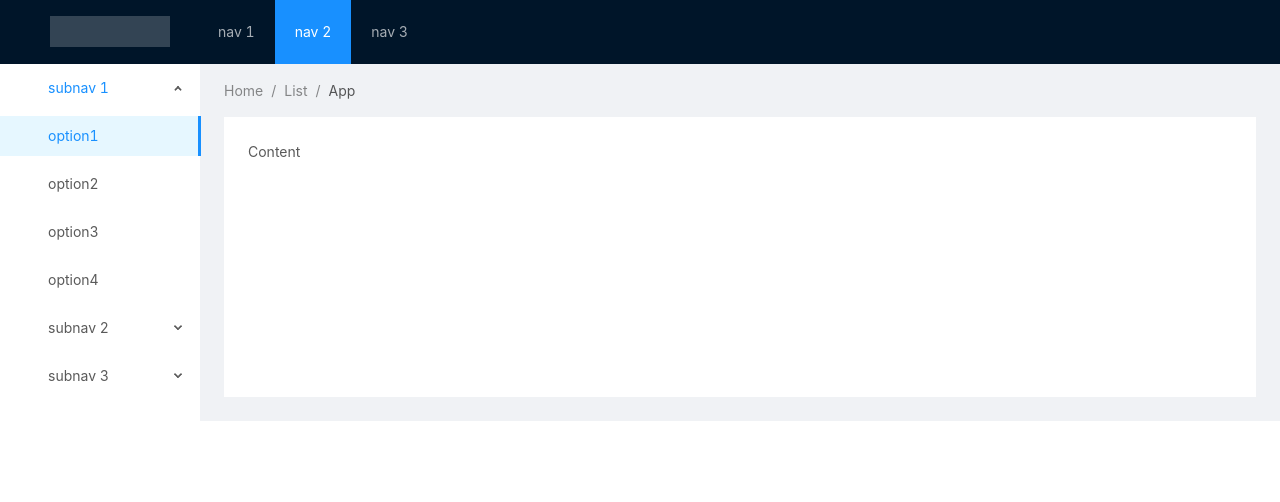
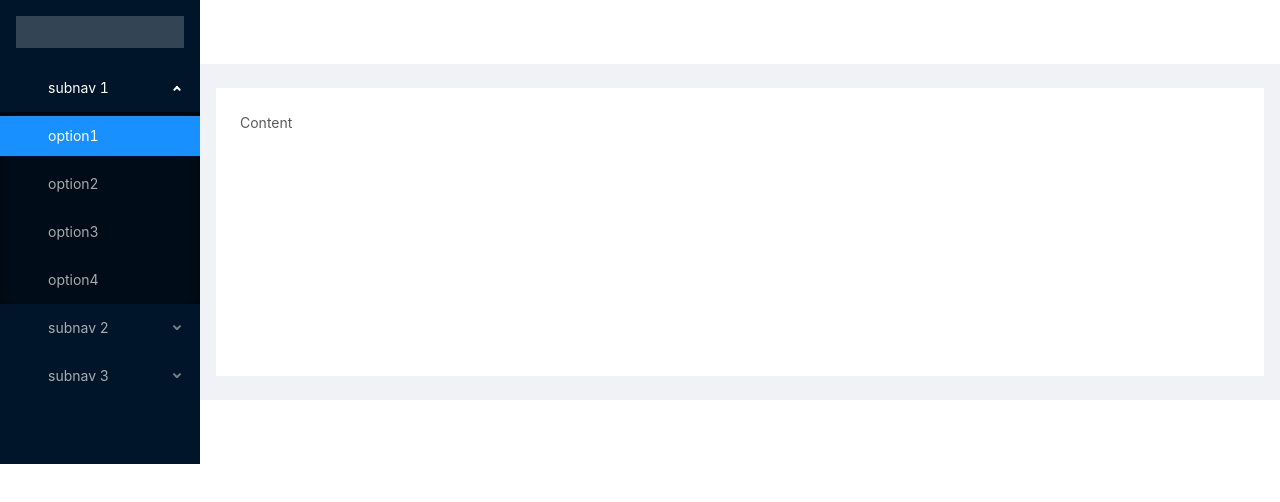
Before and after one commit to ttfllyclcgw/wyymusic, a Vue app: page /#/ in a window 1280 px wide. Shown: the top 502 px of the page. Built offline with nearby package versions, Linux system fonts and the light colour scheme.

Commit message:
5.增加主界面样式1

```diff
--- a/babel.config.js
+++ b/babel.config.js
@@ -3,10 +3,10 @@ module.exports = {
     '@vue/app'
   ],
   /** babel-plugin-import(用于按需加载组件代码和样式的babel插件) */
-  plugins:[
+  /**plugins:[
     [
       "import",
       {libraryName: "ant-design-vue", libraryDirectory: "es", style: true}
     ]
-  ]
+  ]*/
 }
--- a/src/components/Menu.vue
+++ b/src/components/Menu.vue
@@ -1,21 +1,9 @@
 <template>
-   <a-layout id="components-layout-demo-top-side-2">
-    <a-layout-header class="header">
+  <a-layout id="components-layout-demo-custom-trigger">
+    <a-layout-sider v-model="collapsed" :trigger="null" collapsible>
       <div class="logo" />
       <a-menu
-        theme="dark"
-        mode="horizontal"
-        :default-selected-keys="['2']"
-        :style="{ lineHeight: '64px' }">
-        <a-menu-item key="1">nav 1</a-menu-item>
-        <a-menu-item key="2">nav 2</a-menu-item>
-        <a-menu-item key="3">nav 3</a-menu-item>
-      </a-menu>
-    </a-layout-header>
-    <a-layout>
-      <a-layout-sider width="200" style="background: #fff">
-        <a-menu
-          mode="inline"
+          mode="inline" theme="dark"
           :default-selected-keys="['1']"
           :default-open-keys="['sub1']"
           :style="{ height: '100%', borderRight: 0 }">
@@ -41,15 +29,19 @@
             <a-menu-item key="12">option12</a-menu-item>
           </a-sub-menu>
         </a-menu>
-      </a-layout-sider>
-      <a-layout style="padding: 0 24px 24px">
-        <a-breadcrumb style="margin: 16px 0">
-          <a-breadcrumb-item>Home</a-breadcrumb-item>
-          <a-breadcrumb-item>List</a-breadcrumb-item>
-          <a-breadcrumb-item>App</a-breadcrumb-item>
-        </a-breadcrumb>
-        <a-layout-content :style="{ background: '#fff', padding: '24px', margin: 0, minHeight: '280px' }">Content</a-layout-content>
-      </a-layout>
+    </a-layout-sider>
+    <a-layout>
+      <a-layout-header style="background: #fff; padding: 0">
+        <a-icon
+          class="trigger"
+          :type="collapsed ? 'menu-unfold' : 'menu-fold'"
+          @click="() => (collapsed = !collapsed)"
+        />
+      </a-layout-header>
+      <a-layout-content
+        :style="{ margin: '24px 16px', padding: '24px', background: '#fff', minHeight: '280px' }">
+        Content
+      </a-layout-content>
     </a-layout>
   </a-layout>
 </template>
@@ -65,11 +57,19 @@ export default {
 </script>
 
 <style scoped>
-#components-layout-demo-top-side-2 .logo {
-  width: 120px;
-  height: 31px;
+#components-layout-demo-custom-trigger .trigger {
+  font-size: 18px;
+  line-height: 64px;
+  padding: 0 24px;
+  cursor: pointer;
+  transition: color 0.3s;
+}
+#components-layout-demo-custom-trigger .trigger:hover {
+  color: #1890ff;
+}
+#components-layout-demo-custom-trigger .logo {
+  height: 32px;
   background: rgba(255, 255, 255, 0.2);
-  margin: 16px 28px 16px 0;
-  float: left;
+  margin: 16px;
 }
 </style>
--- a/src/main.js
+++ b/src/main.js
@@ -3,8 +3,9 @@ import App from './App.vue'
 /** router */
 import router from './router'
 /** ant-design */
-import Antd from 'ant-design-vue'
+import Antd from 'ant-design-vue/es'
 import 'ant-design-vue/dist/antd.css'
+
 Vue.use(Antd)
 
 Vue.config.productionTip = false
```
